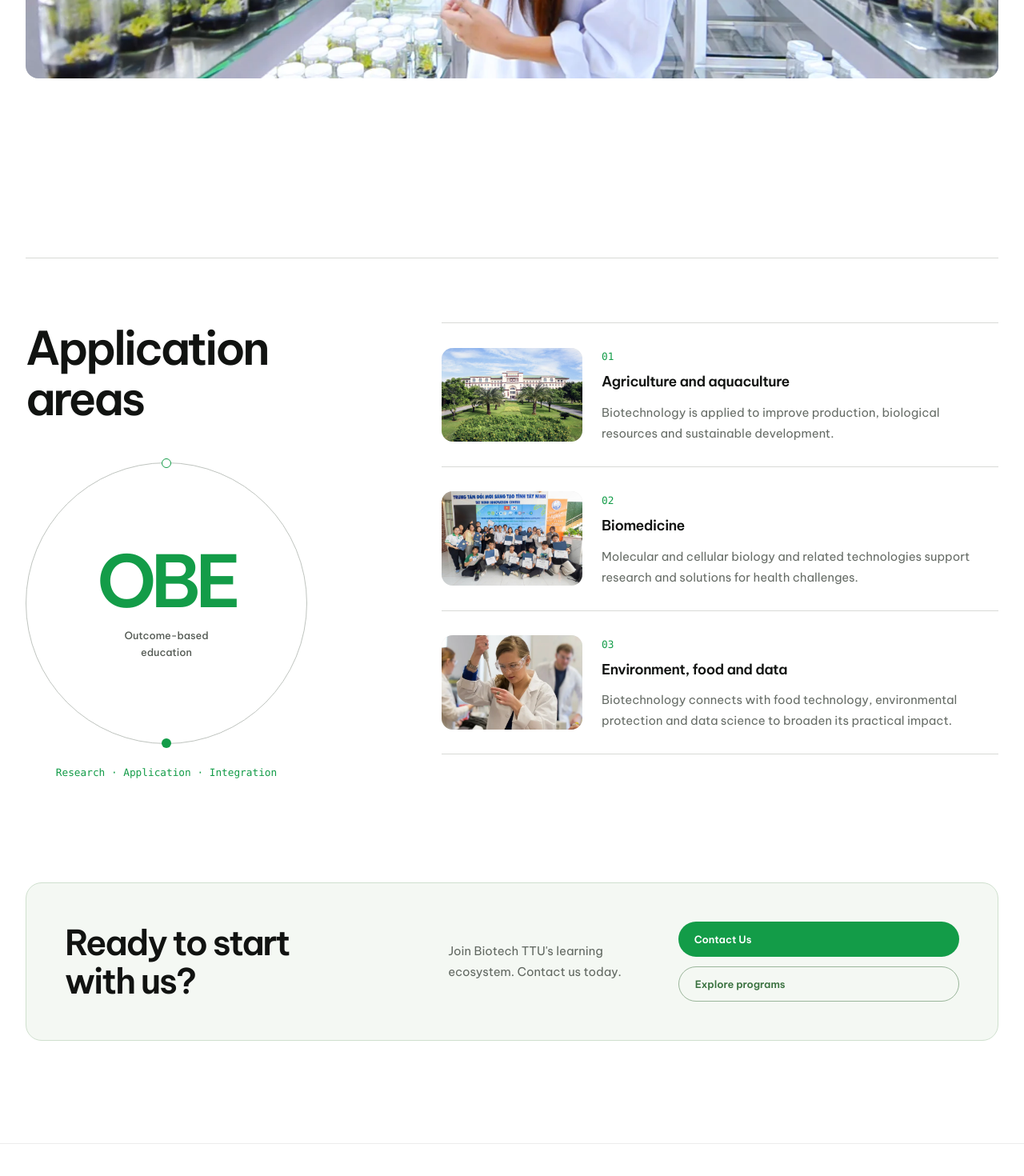
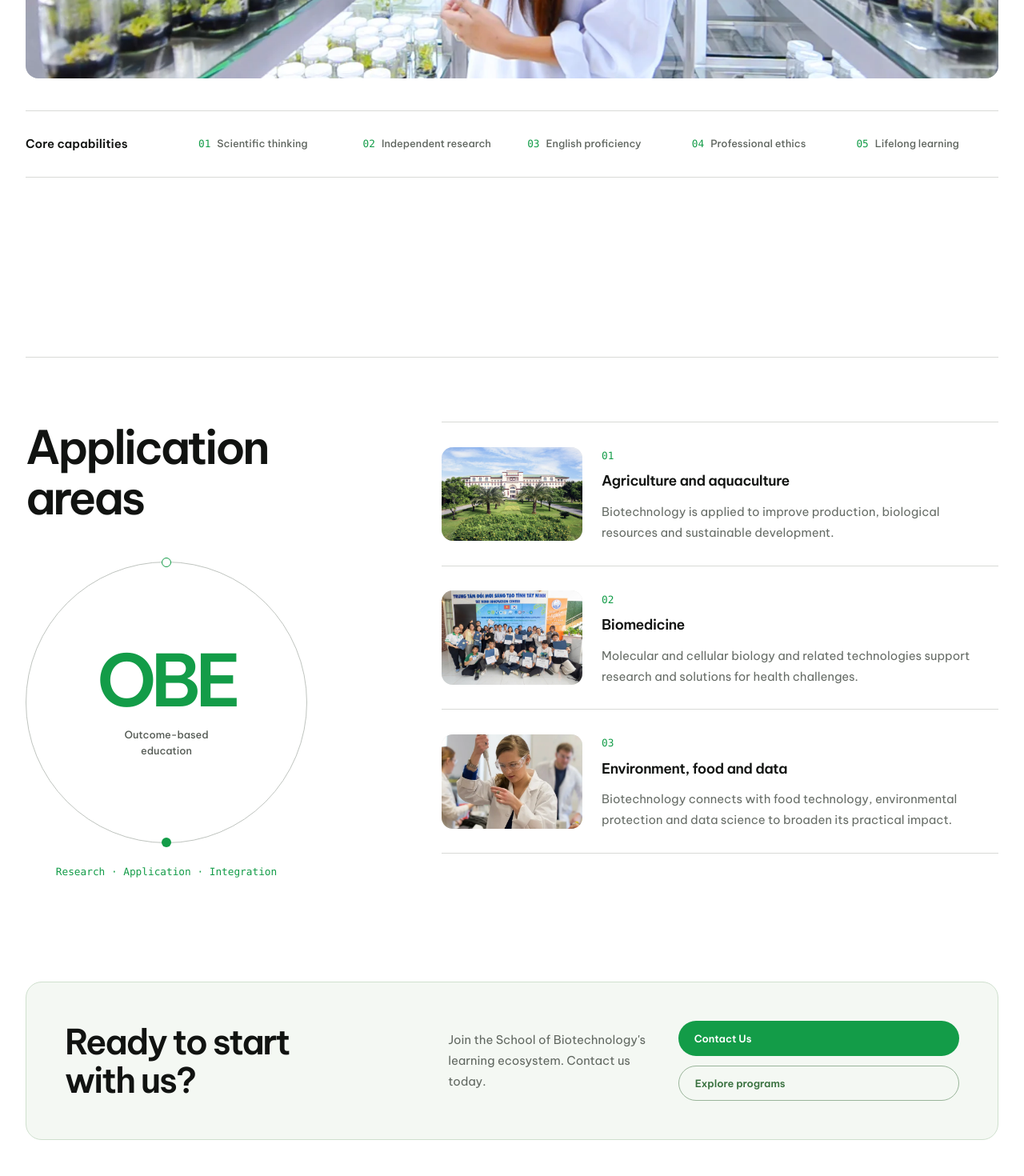
Before and after one commit to sit-ttu/biotech-website, a Next.js app in the folder app/: page /en/about-us in a window 1280 px wide. Shown: the part 5000-6470 px from the top of the page at 80% size. Built offline with nearby package versions, Linux system fonts and the light colour scheme; no server answers; some icons are missing.

Commit message:
feat: update program descriptions and add core capabilities list in English and Vietnamese

```diff
--- a/app/src/app/en/about-us/page.tsx
+++ b/app/src/app/en/about-us/page.tsx
@@ -3,7 +3,7 @@ import { buildPageMetadata } from "@/lib/seo";
 
 const title = "School of Biotechnology | Tan Tao University";
 const description =
-  "Learn about Tan Tao University's School of Biotechnology, including its history since 2011, mission, 2030 vision, faculty and academic programs.";
+  "Learn about Tan Tao University's School of Biotechnology, including its outcome-based program, mission, 2030 vision, faculty and application areas.";
 
 export const metadata = buildPageMetadata({
   locale: "en",
@@ -24,8 +24,6 @@ const aboutPageSchema = {
   mainEntity: {
     "@type": "CollegeOrUniversity",
     name: "School of Biotechnology - Tan Tao University",
-    alternateName: "Biotech TTU",
-    foundingDate: "2011-01-04",
     url: "https://biotech.ttu.edu.vn/",
     parentOrganization: {
       "@type": "CollegeOrUniversity",
--- a/app/src/app/vi/gioi-thieu-chung/page.tsx
+++ b/app/src/app/vi/gioi-thieu-chung/page.tsx
@@ -3,7 +3,7 @@ import { buildPageMetadata } from "@/lib/seo";
 
 const title = "Giới thiệu Khoa Công nghệ Sinh học - Đại học Tân Tạo";
 const description =
-  "Tìm hiểu Khoa Công nghệ Sinh học Đại học Tân Tạo: lịch sử từ năm 2011, sứ mệnh, tầm nhìn 2030, đội ngũ giảng viên và chương trình đào tạo.";
+  "Tìm hiểu Khoa Công nghệ Sinh học Đại học Tân Tạo: chương trình đào tạo theo chuẩn đầu ra, sứ mệnh, tầm nhìn 2030, đội ngũ giảng viên và các lĩnh vực ứng dụng.";
 
 export const metadata = buildPageMetadata({
   locale: "vi",
@@ -24,8 +24,6 @@ const aboutPageSchema = {
   mainEntity: {
     "@type": "CollegeOrUniversity",
     name: "Khoa Công nghệ Sinh học - Đại học Tân Tạo",
-    alternateName: "Biotech TTU",
-    foundingDate: "2011-01-04",
     url: "https://biotech.ttu.edu.vn/",
     parentOrganization: {
       "@type": "CollegeOrUniversity",
--- a/app/src/components/AboutPageContent.tsx
+++ b/app/src/components/AboutPageContent.tsx
@@ -20,6 +20,7 @@ const AboutPageContent = () => {
     locale === "vi" ? `/${locale}/chuong-trinh-dao-tao` : `/${locale}/programs`;
   const facultyHref =
     locale === "vi" ? `/${locale}/giang-vien` : `/${locale}/faculty`;
+  const programQualities = t.raw("programQualitiesList") as string[];
 
   useEffect(() => {
     let active = true;
@@ -360,6 +361,22 @@ const AboutPageContent = () => {
             </div>
           </motion.figure>
 
+          <div className="mt-10 grid gap-6 border-y border-[#d8dad7] py-7 md:grid-cols-[12rem_1fr] md:items-center">
+            <p className="text-[0.78rem] font-semibold">{t("programQualitiesTitle")}</p>
+            <div className="grid grid-cols-2 gap-x-7 gap-y-5 sm:grid-cols-3 lg:grid-cols-5">
+              {programQualities.map((quality, index) => (
+                <span
+                  key={quality}
+                  className="inline-flex items-baseline gap-2 text-[0.7rem] font-medium text-[#5f655f]"
+                >
+                  <span className="font-mono text-[0.56rem] text-[#139C48]">
+                    {String(index + 1).padStart(2, "0")}
+                  </span>
+                  {quality}
+                </span>
+              ))}
+            </div>
+          </div>
         </div>
       </section>
 
--- a/app/src/messages/en.json
+++ b/app/src/messages/en.json
@@ -615,7 +615,7 @@
     "subtitle": "Modern, internationally oriented biotechnology education",
     "description": "The School of Biotechnology at Tan Tao University prepares graduates with solid foundational knowledge, proficient professional skills and the qualities needed to contribute to socioeconomic development.",
     "heroImageAlt": "Student at the School of Biotechnology, Tan Tao University",
-    "heroMediaEyebrow": "Biotech TTU",
+    "heroMediaEyebrow": "School of Biotechnology",
     "heroMediaTitle": "Learn in the laboratory, grow through research.",
     "heroMediaDescription": "An academic environment connecting foundational knowledge, practical skills and real-world challenges.",
     "whatWeDo": "Life science for communities",
@@ -654,9 +654,9 @@
     "technologyIntegrationTitle": "Technology Integration",
     "technologyIntegrationDescription": "Foreign language proficiency and digital tools are integrated into teaching, learning and administration to satisfy learners, employers and society.",
     "transparentEnvironmentTitle": "Transparent Environment",
-    "transparentEnvironmentDescription": "Biotech TTU builds an open, transparent workplace that enables every member to maximise their potential while keeping students at the centre.",
+    "transparentEnvironmentDescription": "The School of Biotechnology builds an open, transparent workplace that enables every member to maximise their potential while keeping students at the centre.",
     "readyToStart": "Ready to start with us?",
-    "joinEcosystem": "Join Biotech TTU's learning ecosystem. Contact us today.",
+    "joinEcosystem": "Join the School of Biotechnology's learning ecosystem. Contact us today.",
     "explorePrograms": "Explore programs",
     "contactUs": "Contact Us",
     "history": "Our History",
@@ -676,6 +676,14 @@
     "missionText": "Educate high-quality biotechnology professionals at university level, conduct specialised research, expand biotechnology applications and approach regional and international higher-education standards through liberal arts and lifelong learning.",
     "vision": "Vision",
     "visionText": "By 2030, the School aims to become a leading national unit for biotechnology education, research and technology transfer, with accredited programs and broad partnerships in Vietnam and abroad.",
+    "programQualitiesTitle": "Core capabilities",
+    "programQualitiesList": [
+      "Scientific thinking",
+      "Independent research",
+      "English proficiency",
+      "Professional ethics",
+      "Lifelong learning"
+    ],
     "values": "Core Values",
     "valuesText": "Three foundations connect the School's people, technology and open academic environment.",
     "valuesList": [
--- a/app/src/messages/vi.json
+++ b/app/src/messages/vi.json
@@ -676,6 +676,14 @@
     "missionText": "Đào tạo và bồi dưỡng nguồn nhân lực Công nghệ sinh học chất lượng cao ở trình độ đại học; thực hiện nghiên cứu chuyên sâu, thúc đẩy ứng dụng công nghệ sinh học và tiếp cận các chuẩn mực giáo dục khu vực, quốc tế trên nền tảng giáo dục khai phóng và học tập suốt đời.",
     "vision": "Tầm nhìn",
     "visionText": "Đến năm 2030, Khoa hướng đến vị thế đơn vị hàng đầu quốc gia về đào tạo, nghiên cứu và chuyển giao công nghệ trong lĩnh vực Công nghệ sinh học; chương trình được kiểm định chất lượng và mở rộng hợp tác với các tổ chức trong và ngoài nước.",
+    "programQualitiesTitle": "Năng lực cốt lõi",
+    "programQualitiesList": [
+      "Tư duy khoa học",
+      "Tự nghiên cứu",
+      "Sử dụng tiếng Anh",
+      "Đạo đức nghề nghiệp",
+      "Học tập suốt đời"
+    ],
     "values": "Giá trị cốt lõi",
     "valuesText": "Ba nền tảng giúp Khoa kết nối đội ngũ, công nghệ và một môi trường học thuật rõ ràng, cởi mở.",
     "valuesList": [
```
